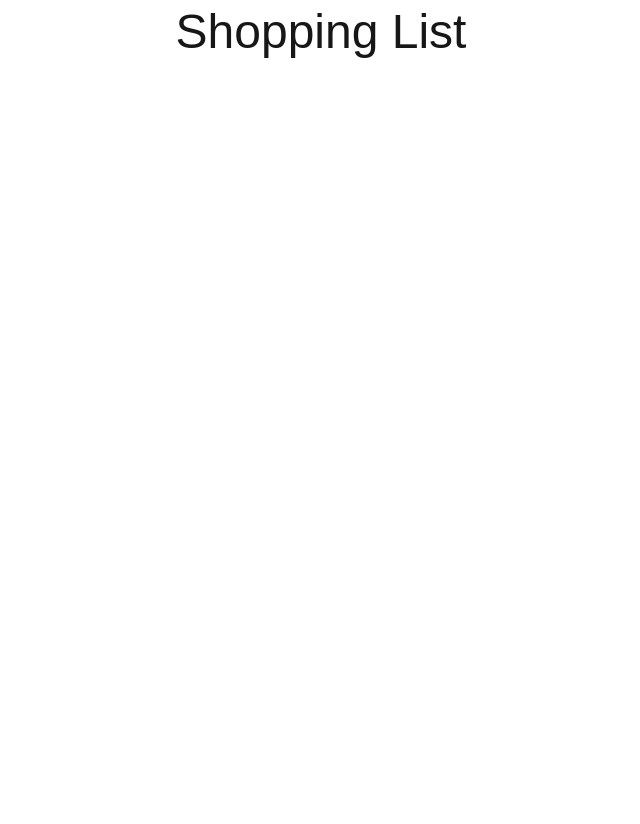
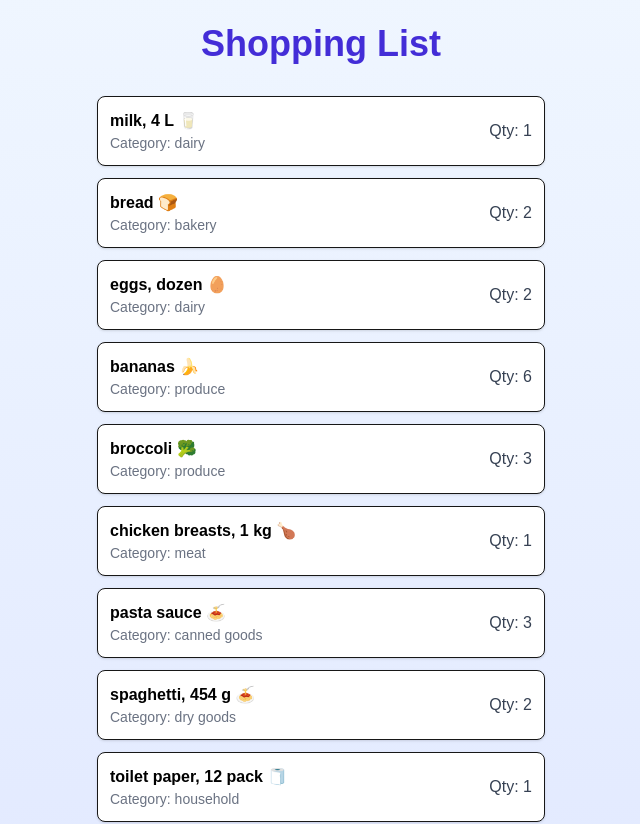
Before and after one commit to Sagar0003kum/cprg306-assignments, a Next.js app: page /week-3 in a window 1280 px wide. Shown: the top 824 px of the page, without its empty margins (319-959 px from the left). Before the commit the page ends 800 px from the top, so only its background shows below. Built offline with nearby package versions, Linux system fonts and the light colour scheme.

Commit message:
Made mandatory changes by using object in array for the item objects

```diff
--- a/app/week-3/item-list.js
+++ b/app/week-3/item-list.js
@@ -1,6 +1,6 @@
-import Item from "./item.js";
+import Item from "./item";
 
-const ItemList = () => {
+export default function ItemList() {
   const item1 = {
     name: "milk, 4 L 🥛",
     quantity: 1,
@@ -73,28 +73,23 @@ const ItemList = () => {
     category: "household",
   };
 
-
-
-const ItemList = () => {
-
   const items = [
-    { name: "milk, 4 L 🥛", quantity: 1, category: "dairy" },
-    { name: "bread 🍞", quantity: 2, category: "bakery" },
-    { name: "eggs, dozen 🥚", quantity: 2, category: "dairy" },
-    { name: "bananas 🍌", quantity: 6, category: "produce" },
-    { name: "broccoli 🥦", quantity: 3, category: "produce" },
-    { name: "chicken breasts, 1 kg 🍗", quantity: 1, category: "meat" },
-    { name: "pasta sauce 🍝", quantity: 3, category: "canned goods" },
-    { name: "spaghetti, 454 g 🍝", quantity: 2, category: "dry goods" },
-    { name: "toilet paper, 12 pack 🧻", quantity: 1, category: "household" },
-    { name: "paper towels, 6 pack", quantity: 1, category: "household" },
-    { name: "dish soap 🍽️", quantity: 1, category: "household" },
-    { name: "hand soap 🧼", quantity: 4, category: "household" },
+    item1,
+    item2,
+    item3,
+    item4,
+    item5,
+    item6,
+    item7,
+    item8,
+    item9,
+    item10,
+    item11,
+    item12,
   ];
 
-
   return (
-    <ul className="gap-4 w-full max-w-2xl mx-auto p-4">
+    <ul className="space-y-3">
       {items.map((item, index) => (
         <Item
           key={index}
@@ -105,6 +100,4 @@ const ItemList = () => {
       ))}
     </ul>
   );
-};
 }
-export default ItemList;
--- a/app/week-3/item.js
+++ b/app/week-3/item.js
@@ -1,15 +1,12 @@
-import React from "react";
 
-const Item = ({ name, quantity, category }) => {
+export default function Item({ name, quantity, category }) {
   return (
-    <li className="bg-blue-400 p-5 mb-5 rounded-md shadow-sm hover:shadow-md transition-shadow duration-300 flex items-center space-x-4">
-      <div className="font-sans">
-        <p className="text-lg font-bold text-white">{name}</p>
-        <p className="text-sm text-white">Quantity: {quantity}</p>
-        <p className="text-sm text-white">Category: {category}</p>
+    <li className="p-3 border rounded-lg shadow-sm bg-white hover:bg-gray-50 flex justify-between items-center">
+      <div>
+        <p className="font-semibold text-black">{name}</p>
+        <p className="text-sm text-gray-500">Category: {category}</p>
       </div>
+      <span className="text-gray-700">Qty: {quantity}</span>
     </li>
   );
 };
-
-export default Item;
--- a/app/week-3/page.js
+++ b/app/week-3/page.js
@@ -1,12 +1,14 @@
-import ItemList from "./item-list.js";
+import ItemList from "./item-list";
 
 export default function Page() {
   return (
-    <main>
-      <div className="w-full flex justify-center items-start py-2">
-        <h1 className="text-5xl">Shopping List</h1>
+    <main className="p-6 bg-gradient-to-b from-blue-50 to-indigo-100 min-h-screen">
+      <h1 className="text-4xl font-bold text-center text-indigo-700 mb-8">
+        Shopping List
+      </h1>
+      <div className="max-w-md mx-auto">
+        <ItemList />
       </div>
-      <ItemList />
     </main>
   );
 }
```
